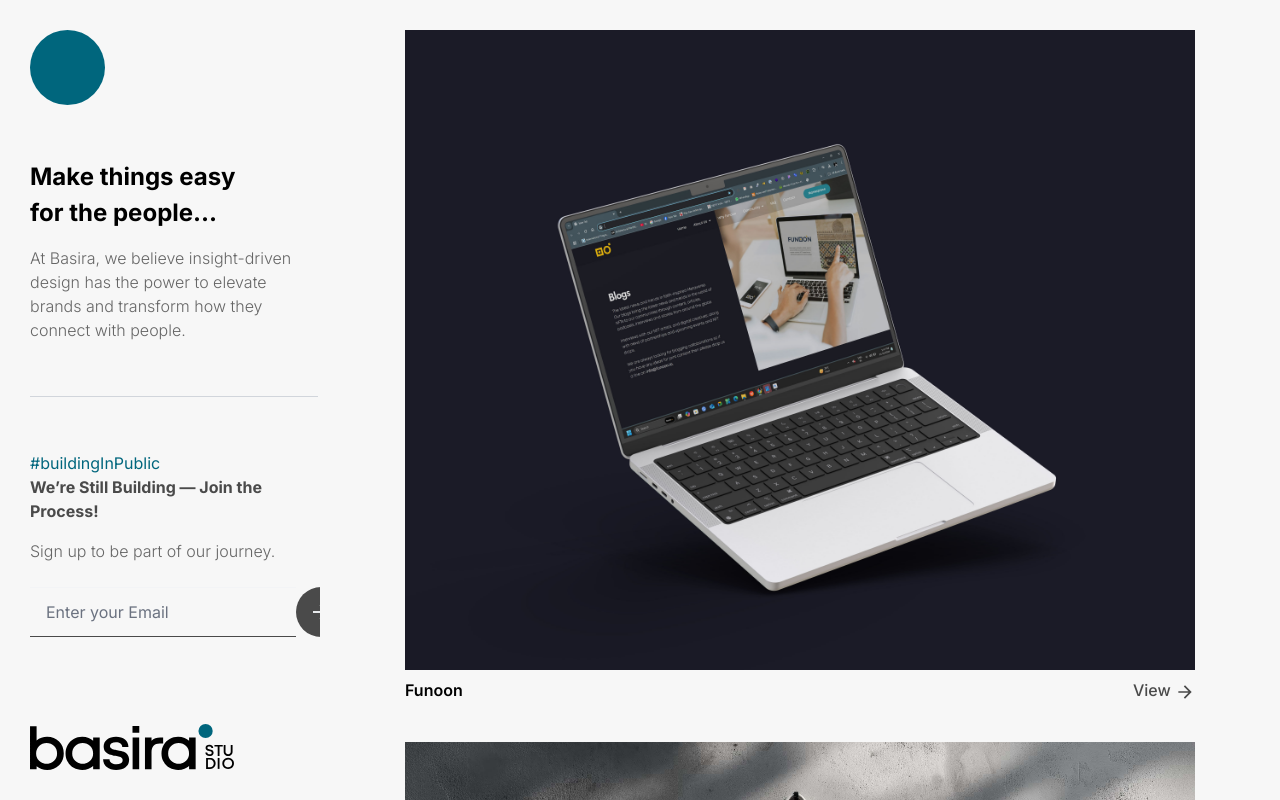
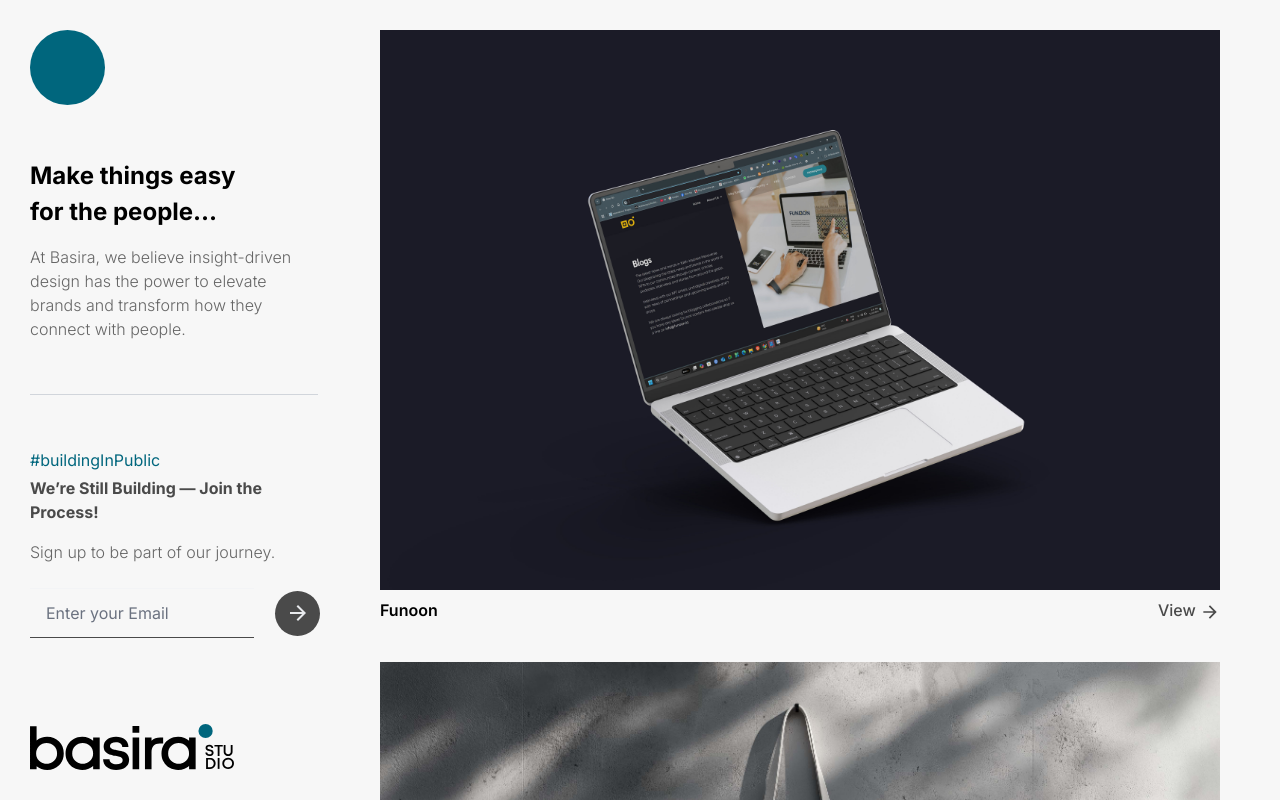
Before and after one commit to devbasira/Basira-Website, a Next.js app: page / in a window 1280 px wide. Built offline with nearby package versions, Linux system fonts and the light colour scheme.

Commit message:
Added animation for the whole thing

```diff
--- a/components/ImageBanner.tsx
+++ b/components/ImageBanner.tsx
@@ -1,17 +1,42 @@
-import React, { useState } from 'react'
+"use client";
+import React, { useState } from "react";
 import { motion } from "framer-motion";
-const ImageBanner = ({src, title} : {src : string, title : string}) => {
+
+const ImageBanner = ({ src, title }: { src: string; title: string }) => {
     const [visibleTooltip, setVisibleTooltip] = useState<string | null>(null);
 
     const handleClick = (id: string) => {
         setVisibleTooltip(id);
         setTimeout(() => {
             setVisibleTooltip(null);
-        }, 3000);
+        }, 1000);
     };
+
     return (
-        <div className="relative lg:px-[30px]">
-        <img className='lg:w-[790px] lg:h-[80vh] w-full h-[50vh] fill object-cover ' src={src} alt="" />
+        <div className="relative lg:px-[30px] group cursor-pointer">
+            <motion.div
+                className="relative overflow-hidden" // Ensure the container is positioned relative
+                onClick={() => handleClick("iwan")}
+            >
+                <motion.img
+                    src={src}
+                    alt={title}
+                    className="w-full h-auto object-cover transition-all duration-300"
+                    whileHover={{ scale: 1.1 }} // Zoom the image content only
+                    transition={{ duration: 0.2, ease: "easeInOut" }}
+                />
+                {visibleTooltip === "iwan" && (
+                    <motion.div
+                        initial={{ opacity: 0, scale: 0.8 }}
+                        animate={{ opacity: 1, scale: 1 }}
+                        exit={{ opacity: 0, scale: 0.8 }}
+                        transition={{ duration: 0.3 }}
+                        className="absolute inset-0 flex items-center justify-center bg-black bg-opacity-60 text-white text-sm px-4 py-2  shadow-lg"
+                    >
+                        We are still building this section!
+                    </motion.div>
+                )}
+            </motion.div>
             <div className="flex justify-between mt-2">
                 <p className="font-semibold text-[16px]">{title}</p>
                 <div className="relative hover:cursor-pointer">
@@ -19,23 +44,17 @@ const ImageBanner = ({src, title} : {src : string, title : string}) => {
                         onClick={() => handleClick("iwan")}
                         className="font-medium text-[#4a4a4a] text-[16px] relative group"
                     >
-                    View <img className=" w-[20px] h-[20px] inline-block transition-transform duration-300 group-hover:-rotate-45" src="/arrow_forward_dark.svg" alt="" />
+                        View{" "}
+                        <img
+                            className="w-[20px] h-[20px] inline-block transition-transform duration-300 group-hover:-rotate-45"
+                            src="/arrow_forward_dark.svg"
+                            alt=""
+                        />
                     </a>
-                {visibleTooltip === "iwan" && (
-                   <motion.div
-                   initial={{ y: 10, opacity: 0 }}
-                   animate={{ y: 0, opacity: 1 }}
-                   exit={{ y: 10, opacity: 0 }}
-                   transition={{ duration: 0.3 }}
-                   className="w-[200px] absolute bottom-full right-0 mb-3 bg-black text-white text-sm px-4 py-2 rounded-full shadow-lg"
-                 >
-                   We are still building this!
-                 </motion.div>
-                )}
                 </div>
             </div>
         </div>
-    )
-}
+    );
+};
 
-export default ImageBanner
+export default ImageBanner;
--- a/components/MainLayout.tsx
+++ b/components/MainLayout.tsx
@@ -1,8 +1,9 @@
 "use client";
-import React, { useState} from "react";
+import React, { useState } from "react";
 import ImageBanner from "./ImageBanner";
+import { useInView } from 'react-intersection-observer';
 import '../app/globals.css'
-import { motion } from 'framer-motion';
+import { motion, delay } from 'framer-motion';
 
 export default function PortfolioLayout() {
     const [email, setEmail] = useState("");
@@ -11,6 +12,25 @@ export default function PortfolioLayout() {
 
     const handleEmailChange = (e: React.ChangeEvent<HTMLInputElement>) => {
         setEmail(e.target.value);
+    };
+
+    const [ref, inView] = useInView({
+        triggerOnce: true,
+        threshold: 0.2,
+    });
+
+
+    const variants = {
+        hidden: { opacity: 0, y: 60 },
+        visible: {
+            opacity: 1,
+            y: 0,
+            transition: {
+                duration: 1.5,
+                ease: "easeOut",
+                delay: 0.5
+            }
+        }
     };
 
 
@@ -57,35 +77,68 @@ export default function PortfolioLayout() {
                     initial={{ opacity: 0, y: 20 }}
                     animate={{ opacity: 1, y: 0 }}
                     transition={{ duration: 1.0, ease: "easeOut" }}
-                    // className="sticky top-8 z-10 bg-transparent"
+                // className="sticky top-8 z-10 bg-transparent"
                 >
                     <img className=" bg-transparent w-[75px] h-[75px]" src={'/basira_dot.svg'} />
                 </motion.div>
                 {/* <img className="w-[75px] h-[75px]" src={'/basira_dot.svg'} /> */}
                 <div className="space-y-[15px]">
-
-                    <h2 className="text-[22px] lg:text-[24px] font-bold">
+                    <motion.h2
+                        initial={{ opacity: 0, x: -20 }}
+                        animate={{ opacity: 1, x: 0 }}
+                        transition={{ duration: 1.0 }}
+                        className="text-[22px] lg:text-[24px] font-bold">
                         Make things easy <br />for the people...
-                    </h2>
-                    <p className="mt-4 font-light lg:text-[16px] text-[16px]  text-[#666666] lg:ml-0 ml-[30px]">
-                    At Basira, we believe insight-driven design has the power to elevate brands and transform how they connect with people.
-                    </p>
+                    </motion.h2>
+                    <motion.p
+                        initial={{ opacity: 0, x: -20 }}
+                        animate={{ opacity: 1, x: 0 }}
+                        transition={{ duration: 1.0, ease: "easeOut", delay: 0.5 }}
+                        className="mt-4 font-light lg:text-[16px] text-[16px]  text-[#666666] lg:ml-0 ml-[30px]">
+                        At Basira, we believe insight-driven design has the power to elevate brands and transform how they connect with people.
+                    </motion.p>
                 </div>
-                <div className="bg-gray-300 lg:w-72 w-full h-[1px]" />
+                <motion.div
+                    initial={{ opacity: 0, x: -20, scaleX: 0 }}
+                    animate={{ opacity: 1, x: 0, scaleX: 1 }}
+                    transition={{
+                        duration: 1.5,
+                        ease: "easeOut",
+                        delay: 1.5,
+                    }}
+                    className="bg-gray-300 lg:w-72 w-full h-[1px] origin-left" // Use `origin-left` to make scaleX expand from left
+                />
                 <div className=" w-full">
-                    <h4 className="text-[#00667d] font-normal">#buildingInPublic</h4>
-                    <h2 className="text-[16px] font-bold text-[#4A4A4A] mb-4">
+                    <motion.h4
+                        initial={{ opacity: 0, y: 20 }}
+                        animate={{ opacity: 1, y: 0 }}
+                        transition={{ duration: 1.0, ease: "easeOut", delay: 1 }}
+                        className="text-[#00667d] mb-1 text-[16px] font-normal bg-transparent">#buildingInPublic</motion.h4>
+                    <motion.h2
+                        initial={{ opacity: 0, x: -20 }}
+                        animate={{ opacity: 1, x: 0 }}
+                        transition={{ duration: 1.0, ease: "easeOut" }}
+                        className="text-[16px] font-bold text-[#4A4A4A] mb-4 ">
                         We’re Still Building — Join the Process!
-                    </h2>
-                    <p className="text-[#666666] font-light mb-6 lg:text-[16px] text-[16px]">
+                    </motion.h2>
+                    <motion.p
+                        initial={{ opacity: 0, x: -20 }}
+                        animate={{ opacity: 1, x: 0 }}
+                        transition={{ duration: 1.0, ease: "easeOut", delay: 0.5 }}
+                        className="text-[#666666] font-light mb-6 lg:text-[16px] text-[16px]">
                         Sign up to be part of our journey.
-                    </p>
-                    <form className="space-y-[15px]" onSubmit={handleSubmit}>
-                        <div className="flex lg:justify-between h-[50px] items-center ">
+                    </motion.p>
+                    <form
+                        className="space-y-[15px]" onSubmit={handleSubmit}>
+                        <motion.div
+                            initial={{ opacity: 0, y: -20 }}
+                            animate={{ opacity: 1, y: 0 }}
+                            transition={{ duration: 1.0, ease: "easeOut", delay: 1 }}
+                            className="flex lg:justify-between h-[50px] items-center ">
                             <input
                                 type="email"
                                 placeholder="Enter your Email"
-                                className="flex-grow h-[50px] px-4 py-2 border-t border-gray-100 border-b border-b-[#4a4a4a] focus:outline-none focus:bg-gray-100 placeholder-gray-500 appearance-none rounded-none"
+                                className="flex w-56 h-[50px] px-4 py-2 border-t border-gray-100 border-b border-b-[#4a4a4a] focus:outline-none focus:bg-gray-100 placeholder-gray-500 appearance-none rounded-none"
                                 value={email}
                                 onChange={handleEmailChange}
                             />
@@ -94,7 +147,7 @@ export default function PortfolioLayout() {
                             <button
                                 type="submit"
                                 disabled={loading}
-                                className="flex-shrink-0 w-[45px] h-[45px] lg:ml-0 ml-5 w-[50px] h-[50px] bg-[#4A4A4A] hover:bg-[#00667d] focus:ring-2 focus:outline-none focus:ring-[#B8E1BB] font-medium rounded-full text-sm flex justify-center items-center transition-transform duration-300 hover:-rotate-45"
+                                className="flex-shrink-0 w-[45px] h-[45px] lg:ml-0 ml-6 bg-[#4A4A4A] hover:bg-[#00667d] focus:ring-2 focus:outline-none focus:ring-[#B8E1BB] font-medium rounded-full text-sm flex justify-center items-center transition-transform duration-300 hover:-rotate-45"
                             >
                                 {loading ? (
                                     <svg
@@ -125,7 +178,7 @@ export default function PortfolioLayout() {
                                     />
                                 )}
                             </button>
-                        </div>
+                        </motion.div>
                     </form>
 
                     {statusMessage && (
@@ -136,20 +189,29 @@ export default function PortfolioLayout() {
                 </div>
 
                 <div className="mt-8 image-component">
-                    <img
+                    <motion.img
+                        initial={{ opacity: 0, y: -20 }}
+                        animate={{ opacity: 1, y: 0 }}
+                        transition={{ duration: 1.0, ease: "easeOut", }}
                         src={"/Basira_Logo_Color.svg"}
                         alt="Basira Studio Logo"
                         className="w-[204px] h-auto"
                     />
                 </div>
             </div>
-            <div className="lg:overflow-y-auto no-scrollbar flex flex-col items-center col-span-3 lg:p-[30px] p-[25px]">
+            <motion.div
+                ref={ref}
+                initial="hidden"
+                animate={inView ? "visible" : "hidden"}
+                variants={variants}
+                className="lg:overflow-y-auto no-scrollbar flex flex-col items-center col-span-3 lg:p-[30px] p-[25px]">
                 <div className="space-y-[40px]">
                     <ImageBanner src="/MacBook_.jpg" title="Funoon" />
                     <ImageBanner src="/Sustenance_tote.jpg" title="Sustenance" />
                     <ImageBanner src="/ILCS_.jpg" title="ILCS" />
+
                 </div>
-            </div>
+            </motion.div>
         </div>
     );
 }
--- a/package.json
+++ b/package.json
@@ -18,6 +18,7 @@
     "prisma": "^5.22.0",
     "react": "^18.3.1",
     "react-dom": "^18.3.1",
+    "react-intersection-observer": "^9.13.1",
     "tailwind-scrollbar": "^3.1.0"
   },
   "devDependencies": {
```
Also changed, not shown: 1 other file (tests, documents, lock files or other folders). Lines whose indentation alone changed are shown as unchanged.
